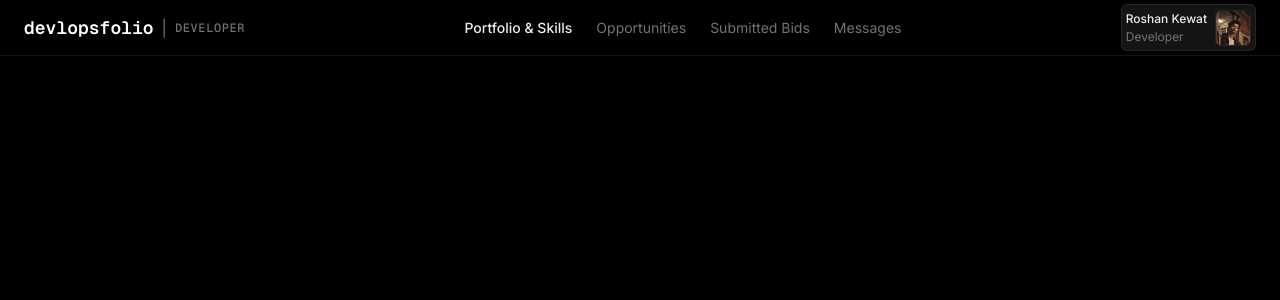
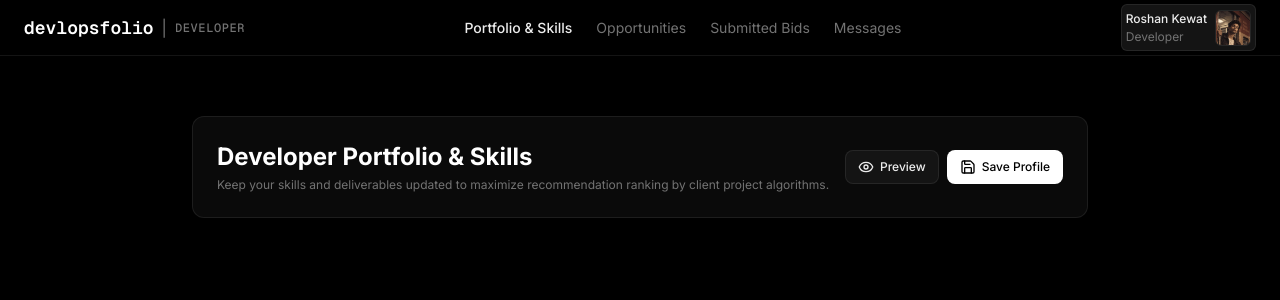
Before and after one commit to devxroshan/devlopsfolio, a Next.js app in the folder frontend/: page /portfolio-skills in a window 1280 px wide. Shown: the top 300 px of the page. Built offline with nearby package versions, Linux system fonts and the light colour scheme; no server answers.

Commit message:
improved btn component

```diff
--- a/frontend/app/components/Button.tsx
+++ b/frontend/app/components/Button.tsx
@@ -1,29 +1,129 @@
-import { LucideIcon } from "lucide-react";
+import { forwardRef, type ButtonHTMLAttributes } from "react";
+import { Loader2, type LucideIcon } from "lucide-react";
 
-type Variants = "primary" | "secondary" | "transparent";
+export type ButtonVariant =
+  | "primary"
+  | "secondary"
+  | "transparent"
+  | "outline"
+  | "danger"
+  | "success"
+  | "link";
 
-interface ButtonProps {
-  variant: Variants;
-  btnText: string;
+export type ButtonSize = "sm" | "md" | "lg";
+
+export interface ButtonProps
+  extends Omit<ButtonHTMLAttributes<HTMLButtonElement>, "className"> {
+  variant?: ButtonVariant;
+  size?: ButtonSize;
+  btnText?: string;
   leadingIcon?: LucideIcon;
   trailingIcon?: LucideIcon;
+  iconSize?: string;
   textColor?: string;
   hoverTextColor?: string;
   bgColor?: string;
   hoverBgColor?: string;
   borderColor?: string;
   hoverBorderColor?: string;
-  onClick?: () => void;
   isDisabled?: boolean;
   onDisabledText?: string;
+  isLoading?: boolean;
+  loadingText?: string;
+  fullWidth?: boolean;
+  ariaLabel?: string;
   className?: string;
 }
 
-const Button = ({
-  variant,
+interface Palette {
+  bg: string;
+  hoverBg: string;
+  text: string;
+  hoverText: string;
+  border: string;
+  hoverBorder: string;
+}
+
+const PALETTES: Record<ButtonVariant, Palette> = {
+  primary: {
+    bg: "bg-white",
+    hoverBg: "hover:bg-white/80",
+    text: "text-black",
+    hoverText: "hover:text-black",
+    border: "border-transparent",
+    hoverBorder: "hover:border-transparent",
+  },
+  secondary: {
+    bg: "bg-surface-elevated",
+    hoverBg: "hover:bg-surface-hover",
+    text: "text-text-secondary",
+    hoverText: "hover:text-text-secondary",
+    border: "border-border-subtle",
+    hoverBorder: "hover:border-border-hover",
+  },
+  transparent: {
+    bg: "bg-transparent",
+    hoverBg: "hover:bg-transparent",
+    text: "text-white",
+    hoverText: "hover:text-text-dimmed",
+    border: "border-transparent",
+    hoverBorder: "hover:border-transparent",
+  },
+  outline: {
+    bg: "bg-transparent",
+    hoverBg: "hover:bg-white/10",
+    text: "text-white",
+    hoverText: "hover:text-white",
+    border: "border-white/30",
+    hoverBorder: "hover:border-white/60",
+  },
+  danger: {
+    bg: "bg-red-500",
+    hoverBg: "hover:bg-red-600",
+    text: "text-white",
+    hoverText: "hover:text-white",
+    border: "border-transparent",
+    hoverBorder: "hover:border-transparent",
+  },
+  success: {
+    bg: "bg-emerald-500",
+    hoverBg: "hover:bg-emerald-600",
+    text: "text-white",
+    hoverText: "hover:text-white",
+    border: "border-transparent",
+    hoverBorder: "hover:border-transparent",
+  },
+  link: {
+    bg: "bg-transparent",
+    hoverBg: "hover:bg-transparent",
+    text: "text-blue-400",
+    hoverText: "hover:text-blue-300",
+    border: "border-transparent",
+    hoverBorder: "hover:border-transparent",
+  },
+};
+
+const BARE_VARIANTS: ButtonVariant[] = ["transparent", "link"];
+const FILLED_BY_DEFAULT: ButtonVariant[] = ["primary", "secondary"];
+
+const SIZES: Record<ButtonSize, { text: string; box: string; iconOnly: string; icon: string }> = {
+  sm: { text: "text-xs", box: "py-1 px-3", iconOnly: "p-1.5", icon: "w-4" },
+  md: { text: "text-sm", box: "py-1.5 px-4", iconOnly: "p-2", icon: "w-5" },
+  lg: { text: "text-base", box: "py-2.5 px-6", iconOnly: "p-3", icon: "w-6" },
+};
+
+const join = (...parts: Array<string | false | undefined | null>) =>
+  parts.filter(Boolean).join(" ");
+
+const Button = forwardRef<HTMLButtonElement, ButtonProps>(
+  (
+    {
+      variant = "primary",
+      size = "md",
       btnText,
       leadingIcon: LeadingIcon,
       trailingIcon: TrailingIcon,
+      iconSize,
       textColor,
       hoverTextColor,
       bgColor,
@@ -32,50 +132,94 @@ const Button = ({
       hoverBorderColor,
       isDisabled = false,
       onDisabledText,
+      isLoading = false,
+      loadingText,
+      fullWidth,
+      ariaLabel,
+      className,
+      type = "button",
       onClick,
+      ...rest
+    },
+    ref,
+  ) => {
+    const palette = PALETTES[variant];
+    const sizing = SIZES[size];
+    const isBare = BARE_VARIANTS.includes(variant);
+    const isIconOnly = !btnText && !onDisabledText && !loadingText;
+    const blocked = isDisabled || isLoading;
+    const stretch = fullWidth ?? FILLED_BY_DEFAULT.includes(variant);
+    const iconClass = iconSize ?? sizing.icon;
+
+    const label = isLoading
+      ? (loadingText ?? btnText)
+      : isDisabled
+        ? (onDisabledText ?? btnText)
+        : btnText;
+
+    const classes = join(
+      "inline-flex items-center justify-center gap-1.5 rounded-lg font-medium",
+      "transition-all duration-300 outline-none select-none",
+      "focus-visible:ring-2 focus-visible:ring-white/60 focus-visible:ring-offset-2 focus-visible:ring-offset-transparent",
+      stretch ? "w-full" : "w-fit",
+      sizing.text,
+      isBare ? "h-fit" : isIconOnly ? sizing.iconOnly : sizing.box,
+      !isBare && "border",
+      bgColor ?? palette.bg,
+      textColor ?? palette.text,
+      borderColor ?? palette.border,
+      blocked
+        ? "opacity-60 cursor-not-allowed"
+        : join(
+            "cursor-pointer hover:font-semibold active:scale-95",
+            hoverBgColor ?? palette.hoverBg,
+            hoverTextColor ?? palette.hoverText,
+            !isBare && (hoverBorderColor ?? palette.hoverBorder),
+            variant === "link" && "hover:underline underline-offset-4",
+          ),
       className,
-}: ButtonProps) => {
-  const PRIMARY_STYLE = isDisabled
-    ? `w-full flex items-center justify-center gap-1 text-sm rounded-lg py-1.5 font-medium transition-all duration-300 outline-none bg-white/60 text-black`
-    : `w-full flex items-center justify-center gap-1 cursor-pointer text-sm rounded-lg py-1.5 font-medium hover:font-semibold transition-all duration-300 outline-none active:scale-95 ${bgColor ? bgColor : "bg-white"}  ${hoverBgColor ? `${hoverBgColor}` : "hover:bg-white/80"} ${textColor ? textColor : "text-black"} ${hoverTextColor ? `${hoverTextColor}` : "hover:text-black"} ${className}`;
+    );
+
+    const renderIcon = (Icon?: LucideIcon) =>
+      Icon ? <Icon className={iconClass} aria-hidden="true" /> : null;
 
     return (
-    <>
-      {variant == "primary" && (
       <button
-          disabled={isDisabled}
-          className={PRIMARY_STYLE}
+        ref={ref}
+        type={type}
+        disabled={blocked}
+        aria-busy={isLoading || undefined}
+        aria-label={ariaLabel}
+        className={classes}
         onClick={onClick}
+        {...rest}
       >
-          {LeadingIcon && <LeadingIcon className="w-5" />}
-          <span>{isDisabled ? onDisabledText : btnText}</span>
-          {TrailingIcon && <TrailingIcon className="w-5" />}
+        {isLoading ? (
+          <Loader2 className={join(iconClass, "animate-spin")} aria-hidden="true" />
+        ) : (
+          renderIcon(LeadingIcon)
+        )}
+        {label && <span>{label}</span>}
+        {!isLoading && renderIcon(TrailingIcon)}
       </button>
-      )}
+    );
+  },
+);
 
-      {variant == "secondary" && (
-        <button
-          className={`w-full flex items-center justify-center gap-1 cursor-pointer text-sm ${bgColor ? bgColor : "bg-surface-elevated"}  ${hoverBgColor ? `${hoverBgColor}` : "hover:bg-surface-hover"} border ${borderColor ? borderColor : "border-border-subtle"} ${hoverBorderColor ? `${hoverBorderColor}` : "hover:border-border-hover"} rounded-lg py-1.5 ${textColor ? textColor : "text-text-secondary"} font-medium hover:font-semibold transition-all duration-300 outline-none ${hoverTextColor ? `${hoverTextColor}` : "hover:text-text-secondary"} active:scale-95 ${className}`}
-          onClick={onClick}
-        >
-          {LeadingIcon && <LeadingIcon className="w-5" />}
-          <span>{isDisabled ? onDisabledText : btnText}</span>
-          {TrailingIcon && <TrailingIcon className="w-5" />}
-        </button>
-      )}
+Button.displayName = "Button";
 
-      {variant == "transparent" && (
-        <button
-          className={`w-fit h-fit flex items-center justify-center gap-1 cursor-pointer text-sm rounded-lg ${bgColor ?? "bg-transparent"} ${hoverBgColor ? `${hoverBgColor}` : ""} ${textColor ?? "text-white"} font-medium hover:font-semibold transition-all duration-300 outline-none ${hoverTextColor ? `${hoverTextColor}` : "hover:text-text-dimmed"} active:scale-95 ${className}`}
-          onClick={onClick}
-        >
-          {LeadingIcon && <LeadingIcon className="w-5" />}
-          <span>{isDisabled ? onDisabledText : btnText}</span>
-          {TrailingIcon && <TrailingIcon className="w-5" />}
-        </button>
-      )}
-    </>
-  );
+export default Button;
+
+
+type IconButtonProps = Omit<ButtonProps, "btnText" | "leadingIcon" | "trailingIcon" | "ariaLabel"> & {
+  icon: LucideIcon;
+  ariaLabel: string;
 };
 
-export default Button;
+export const IconButton = forwardRef<HTMLButtonElement, IconButtonProps>(
+  ({ icon, variant = "secondary", fullWidth = false, ...props }, ref) => (
+    <Button ref={ref} variant={variant} fullWidth={fullWidth} leadingIcon={icon} {...props} />
+  ),
+);
+
+IconButton.displayName = "IconButton";
--- a/frontend/app/portfolio-skills/page.tsx
+++ b/frontend/app/portfolio-skills/page.tsx
@@ -1,11 +1,45 @@
 import AuthRequired from "../wrapper/AuthRequired";
 import Navbar from "../components/Navbar";
+import Button from "../components/Button";
+
+import { EyeIcon, Save } from "lucide-react";
 
 const Home = () => {
   return (
     <>
       <AuthRequired>
-        <Navbar/>
+        <Navbar />
+
+        <div className="w-[70vw] h-fit px-6 py-6 gap-2 flex items-center bg-surface-subtle rounded-xl border border-border-subtle justify-between mx-auto mt-15 select-none">
+          <div className="flex flex-col gap-1 items-start justify-center w-fit">
+            <span className="text-2xl font-bold">
+              Developer Portfolio & Skills
+            </span>
+            <span className="text-text-dimmed text-xs">
+              Keep your skills and deliverables updated to maximize
+              recommendation ranking by client project algorithms.
+            </span>
+          </div>
+
+          <div className="w-fit flex items-center justify-end gap-2">
+            <Button
+              variant="secondary"
+              btnText="Preview"
+              leadingIcon={EyeIcon}
+              size="sm"
+              fullWidth={false}
+            />
+            <Button
+              variant="primary"
+              btnText="Save Profile"
+              leadingIcon={Save}
+              size="sm"
+              fullWidth={false}
+            />
+          </div>
+        </div>
+
+
       </AuthRequired>
     </>
   );
```
Lines whose indentation alone changed are shown as unchanged.
